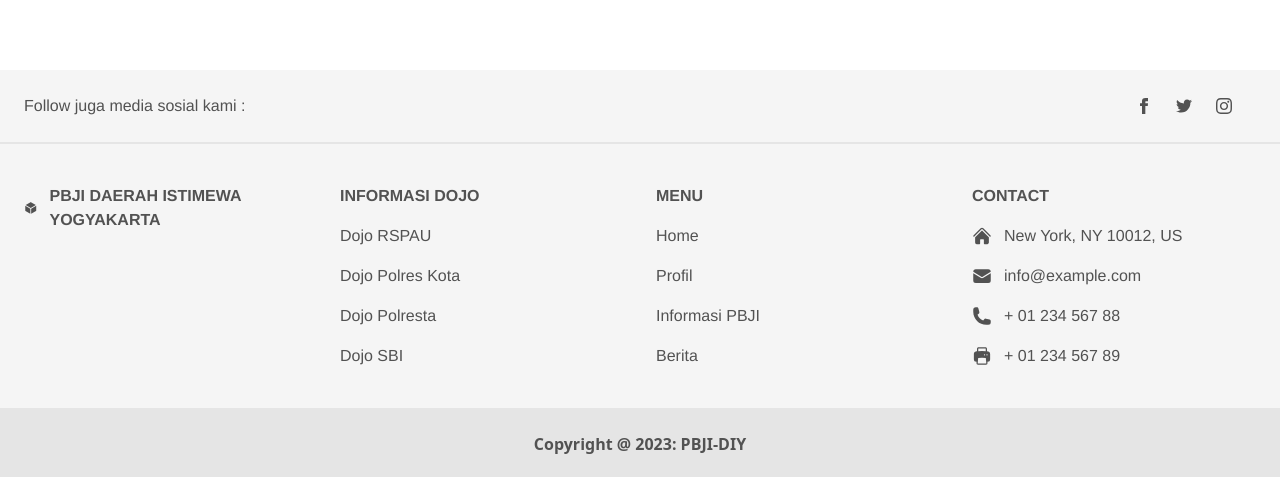
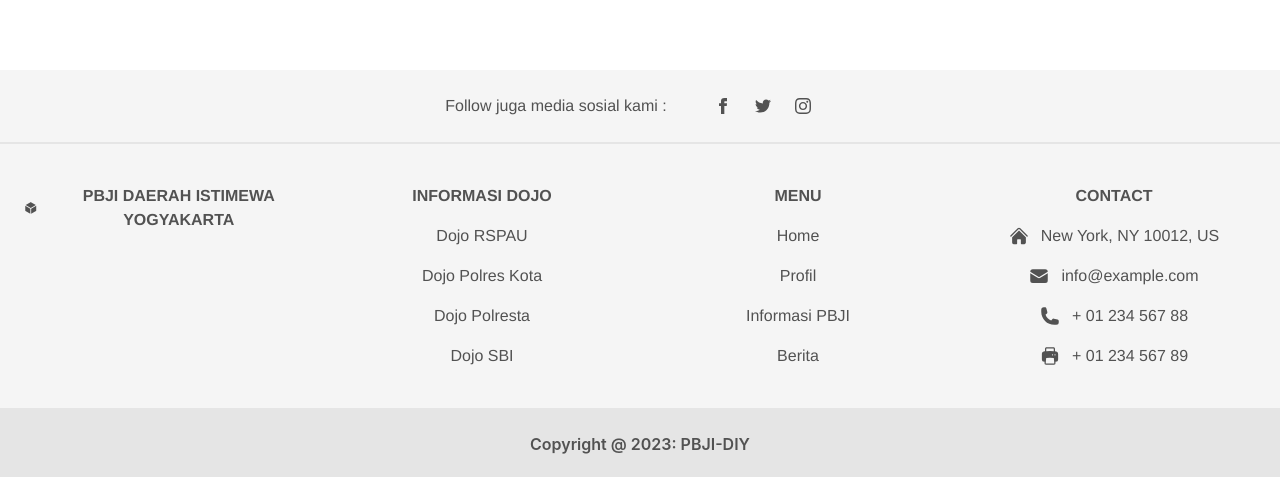
Before and after one commit to arifsetia-one/pbji, a Vue app: page /#/berita in a window 1280 px wide. Shown: the part 1614-2091 px from the top of the page. Built offline with nearby package versions, Linux system fonts and the light colour scheme.

Commit message:
done carousel

```diff
--- a/src/views/BeritaView.vue
+++ b/src/views/BeritaView.vue
@@ -1,4 +1,7 @@
 <template>
+    <head>
+        <link href="https://cdnjs.cloudflare.com/ajax/libs/flowbite/1.6.4/flowbite.min.css" rel="stylesheet" />
+    </head>
     <!-- Carousel -->
     <div class="flex gap-4 mx-auto bg-slate-200 mt-10">
         <div id="controls-carousel" class="relative w-full" data-carousel="static">
```
